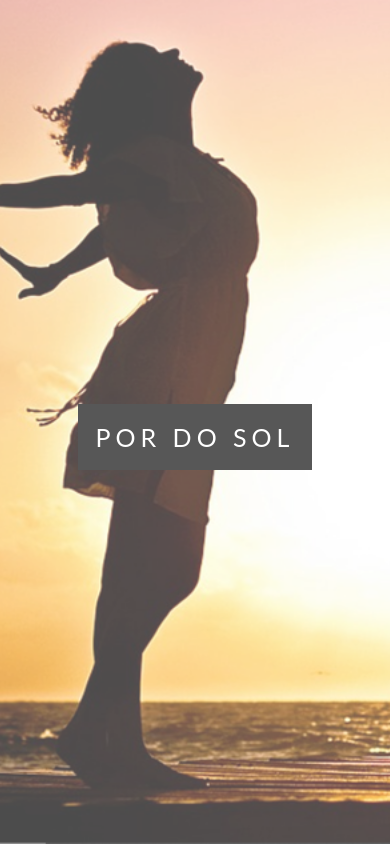
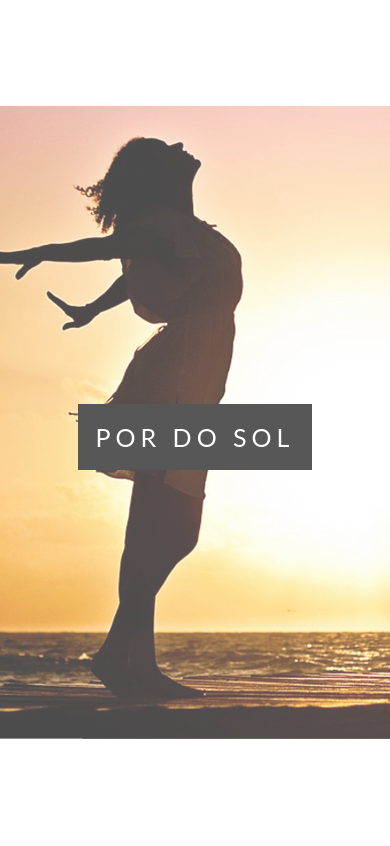
Before and after one commit to GUIBATMART/Paralax-css, a plain HTML site: page index.html in a window 390 px wide. Shown: the top 846 px of the page. Drawn offline with Linux system fonts and the light colour scheme.

Commit message:
Update style.css

```diff
--- a/style.css
+++ b/style.css
@@ -71,7 +71,7 @@ p{
         background-image: url(./img/Capturar1.PNG);
         width: 100%;
         height: 100%;
-        background-size:none;
+        background-size:auto;
     }
 
     .caixa2{
```
